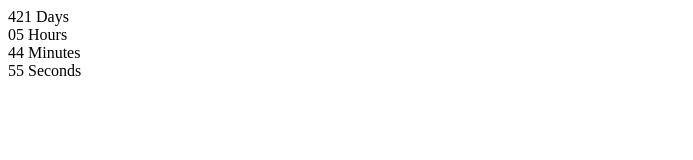
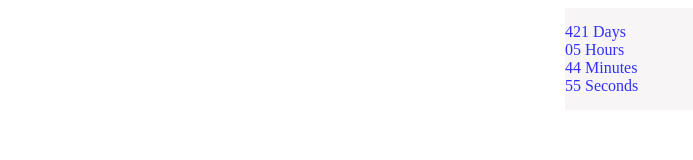
Before and after one commit to Aleksandr-Bednichenko/goit-js-hw-11-timer, a plain HTML site: page index.html in a window 1280 px wide. Shown: the whole page, without its empty margins (0-693 px from the left). Drawn offline with Linux system fonts and the light colour scheme.

Commit message:
оформляет таймер

```diff
--- a/index.html
+++ b/index.html
@@ -13,7 +13,14 @@
   </head>
   <body>
 <div>
-         <div class="timer" id="timer-1">
+         <div class="timer" id="timer-1" style="background: rgb(247, 245, 245);
+                                                              color: rgb(50, 47, 255);
+                                                              width: 150px;
+                                                              margin-left: auto;
+                                                              margin-right: auto;
+                                                              padding-top: 15px;
+                                                              padding-bottom: 15px;
+                                                              ">
       <div class="field">
         <span class="value" data-value="days">11</span>
         <span class="label">Days</span>
```
